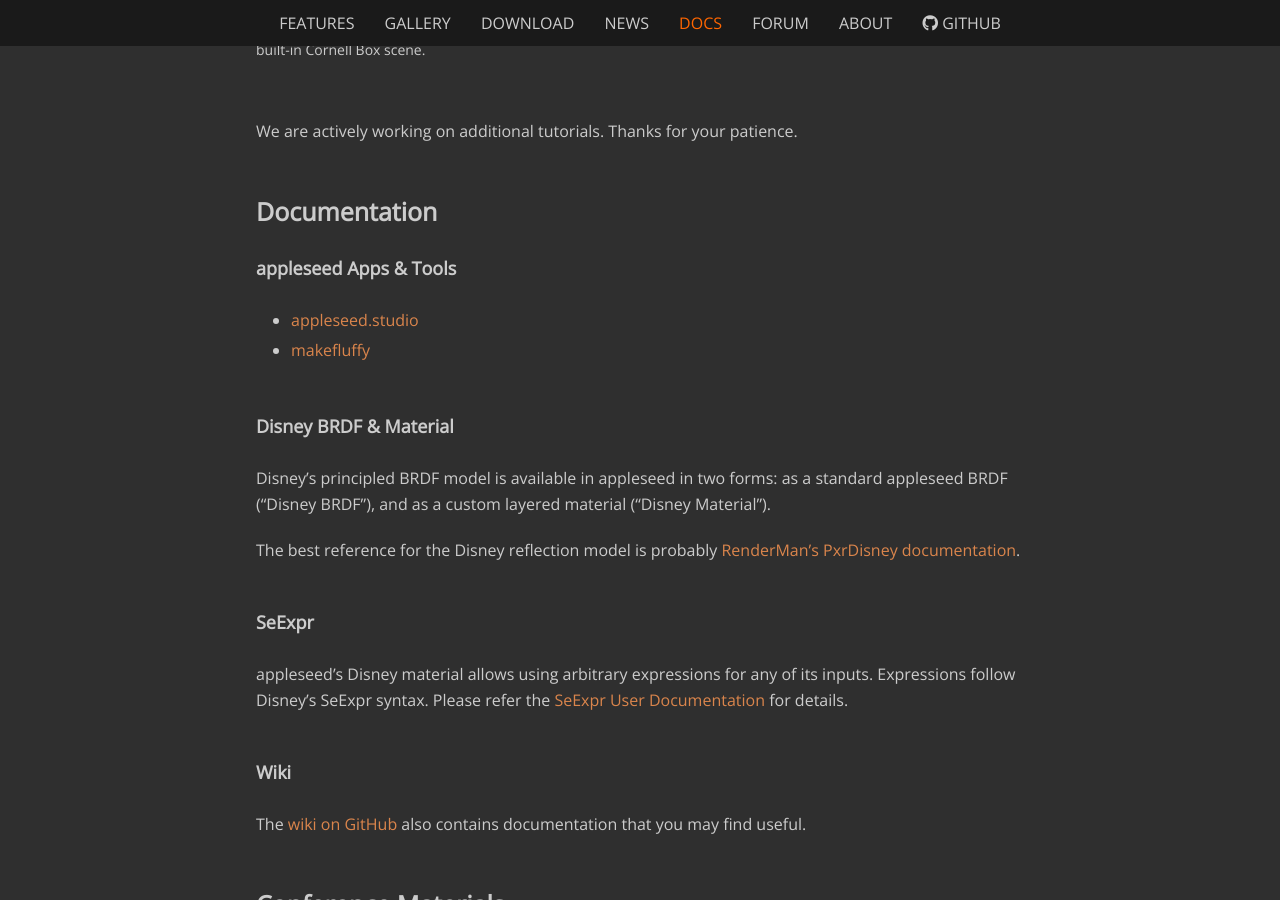
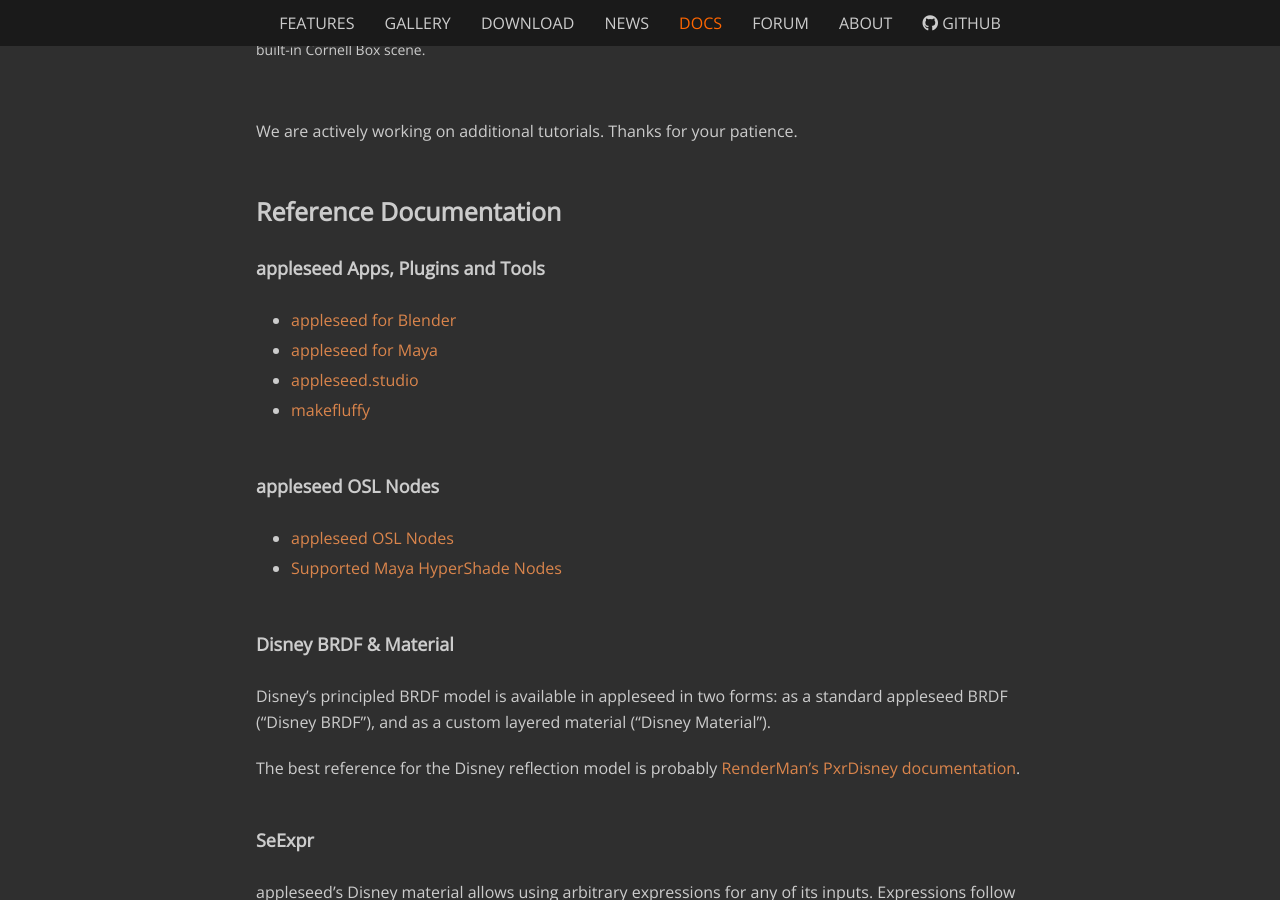
Before and after one commit to appleseedhq/appleseedhq.github.io, a Jekyll site: the page built from docs.md, in a window 1280 px wide and 900 px high, scrolled down 846 px. Built offline with Jekyll 4.4.1, drawn with Linux system fonts in a browser that asks for light colours; nearby versions of some CDN libraries.

Commit message:
Add links to plugins documentation
Fixes issue #64.

```diff
--- a/docs.md
+++ b/docs.md
@@ -21,12 +21,19 @@
 
 We are actively working on additional tutorials. Thanks for your patience.
 
-## Documentation
+## Reference Documentation
 
-### appleseed Apps & Tools
+### appleseed Apps, Plugins and Tools
 
+- [appleseed for Blender](https://appleseed-blenderseed.readthedocs.io/en/latest/)
+- [appleseed for Maya](https://appleseed-maya.readthedocs.io/en/latest/)
 - [appleseed.studio](/docs/appleseed.studio.html)
 - [makefluffy](/docs/makefluffy.html)
+
+### appleseed OSL Nodes
+
+- [appleseed OSL Nodes](https://appleseed-maya.readthedocs.io/en/latest/shaders/shaders.html)
+- [Supported Maya HyperShade Nodes](https://appleseed-maya.readthedocs.io/en/latest/features/supported_nodes.html)
 
 ### Disney BRDF & Material
 
```
